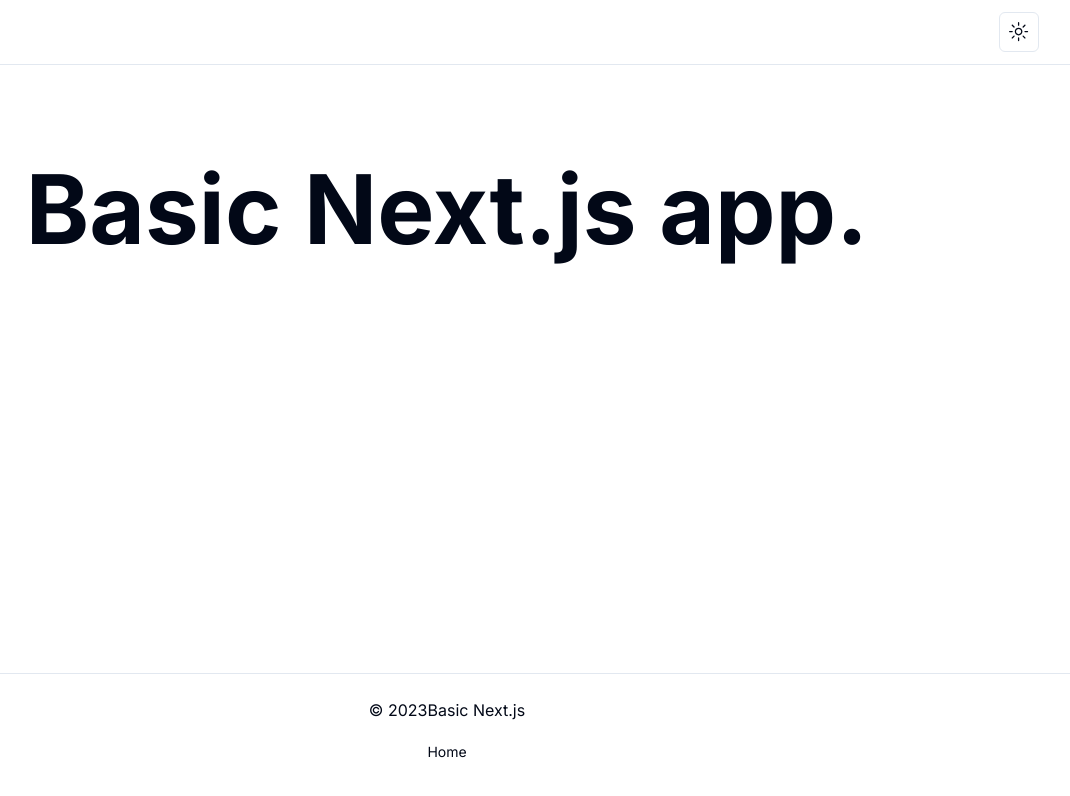
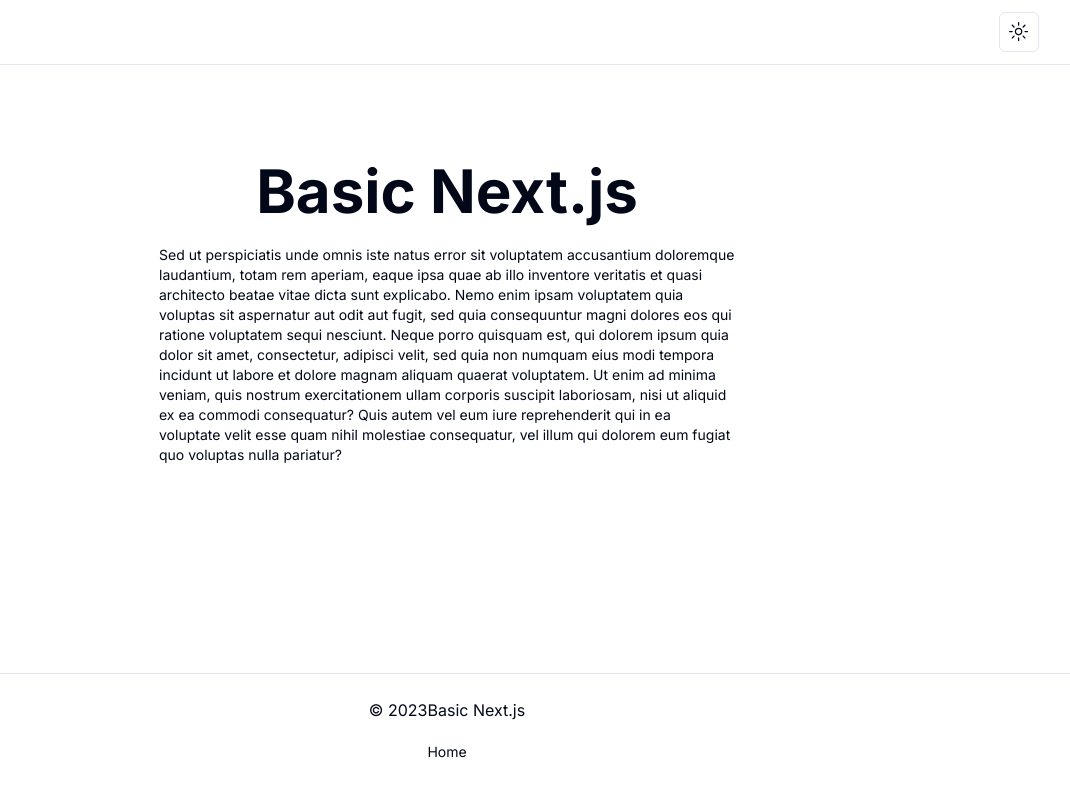
Before and after one commit to owolfdev/next-basic, a Next.js app: page / in a window 1280 px wide. Shown: the top 796 px of the page, without its empty margins (193-1263 px from the left). Built offline with nearby package versions, Linux system fonts and the light colour scheme.

Commit message:
add splash

```diff
--- a/app/layout.tsx
+++ b/app/layout.tsx
@@ -32,7 +32,7 @@ export default function RootLayout({
           disableTransitionOnChange
         >
           <SiteHeader />
-          <main className="flex flex-col items-center justify-between py-24 sm:px-24 min-h-[calc(100vh-12rem)]">
+          <main className="flex flex-col items-center justify-between py-24 px-10 sm:px-24 min-h-[calc(100vh-12rem)]">
             {children}
           </main>
           <Footer />
--- a/app/page.tsx
+++ b/app/page.tsx
@@ -2,11 +2,24 @@ import Image from "next/image";
 
 export default function Home() {
   return (
-    <div className="z-10 w-full items-center justify-between text-sm lg:flex">
-      <div className="w-full flex justify-center">
-        <h1 className="text-4xl sm:text-5xl md:text-6xl lg:text-8xl font-bold">
-          Basic Next.js app.
-        </h1>
+    <div className="max-w-xl z-10 w-full items-center justify-between text-sm lg:flex">
+      <div className="w-full flex justify-center items-center flex-col gap-6">
+        <h1 className="text-5xl sm:text-6xl font-bold">Basic Next.js</h1>
+        <p>
+          Sed ut perspiciatis unde omnis iste natus error sit voluptatem
+          accusantium doloremque laudantium, totam rem aperiam, eaque ipsa quae
+          ab illo inventore veritatis et quasi architecto beatae vitae dicta
+          sunt explicabo. Nemo enim ipsam voluptatem quia voluptas sit
+          aspernatur aut odit aut fugit, sed quia consequuntur magni dolores eos
+          qui ratione voluptatem sequi nesciunt. Neque porro quisquam est, qui
+          dolorem ipsum quia dolor sit amet, consectetur, adipisci velit, sed
+          quia non numquam eius modi tempora incidunt ut labore et dolore magnam
+          aliquam quaerat voluptatem. Ut enim ad minima veniam, quis nostrum
+          exercitationem ullam corporis suscipit laboriosam, nisi ut aliquid ex
+          ea commodi consequatur? Quis autem vel eum iure reprehenderit qui in
+          ea voluptate velit esse quam nihil molestiae consequatur, vel illum
+          qui dolorem eum fugiat quo voluptas nulla pariatur?
+        </p>
       </div>
     </div>
   );
```
